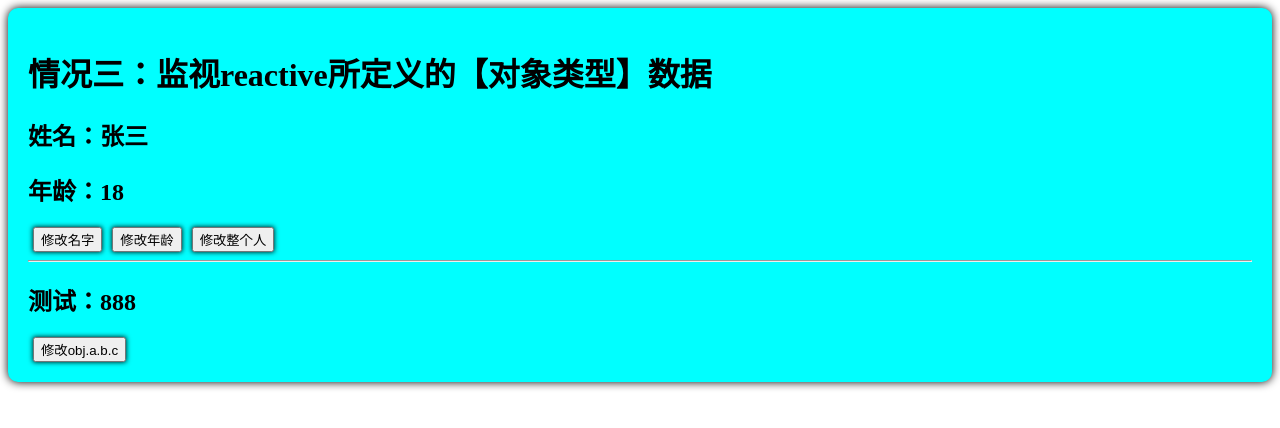
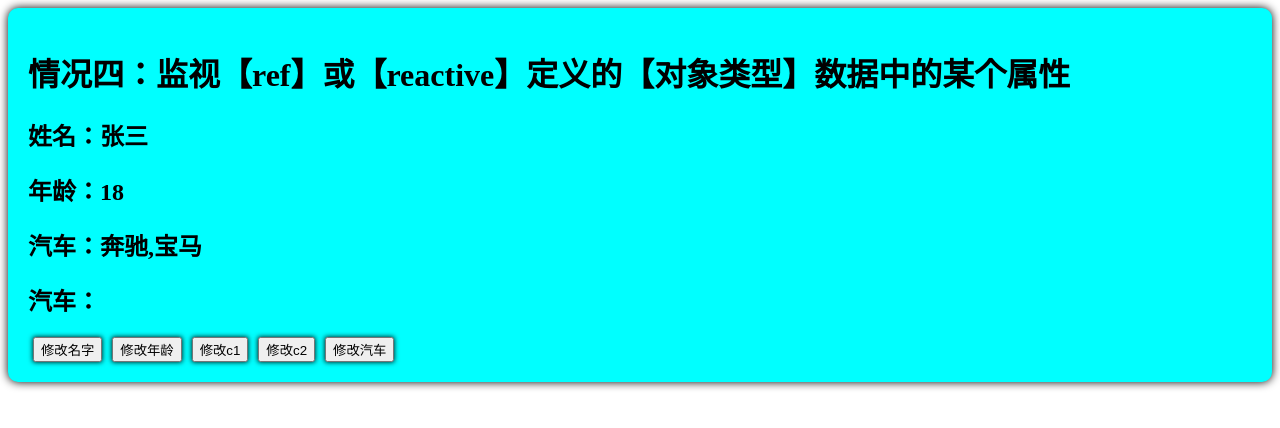
Before and after one commit to dorothy-yl/vue3, a Vue app: page / in a window 1280 px wide. Shown: the top 428 px of the page. Built offline with nearby package versions, Linux system fonts and the light colour scheme.

Commit message:
情况四：监视【ref】或【reactive】定义的【对象类型】数据中的某个属性

```diff
--- a/src/components/Person.vue
+++ b/src/components/Person.vue
@@ -1,14 +1,15 @@
 <template>
     <div class="person">
-        <h1>情况三：监视reactive所定义的【对象类型】数据</h1>
+        <h1>情况四：监视【ref】或【reactive】定义的【对象类型】数据中的某个属性</h1>
         <h2>姓名：{{ person.name }}</h2>
         <h2>年龄：{{ person.age }}</h2>
+        <h2>汽车：{{ person.car.c1 }},{{ person.car.c2 }}</h2>
+        <h2>汽车：</h2>
         <button @click="changeName">修改名字</button>
         <button @click="changeAge">修改年龄</button>
-        <button @click="changePerson">修改整个人</button>
-        <hr>
-        <h2>测试：{{ obj.a.b.c }}</h2>
-        <button @click="test">修改obj.a.b.c</button>
+        <button @click="changeC1">修改c1</button>
+        <button @click="changeC2">修改c2</button>
+        <button @click="changeCar">修改汽车</button>
     </div>
 </template>
 
@@ -19,42 +20,42 @@
 // 数据
 let person = reactive({
     name: '张三',
-    age: 18
+    age: 18,
+    car: {
+        c1: '奔驰',
+        c2: '宝马'
+    }
 })
 
-let obj = {
-    a:{
-        b:{
-            c:888
-        }
-    }
-}
+
 
 // 方法
 function changeName() {
     person.name += '~'
 }
-
 function changeAge() {
     person.age++
 }
+function changeC1() {
+    person.car.c1 = '奥迪'
+}
+function changeC2() {
+    person.car.c2 = '大众'
+}
+function changeCar() {
+    person.car = { c1: '雅迪', c2: '艾玛' }
+}
+// 监视，情况四：监视响应式对象中的某个属性，且该属性时基本类型的，要写成函数式
+// watch(()=> person.name, (newValue, oldValue) => {
+//     console.log('person变化了', newValue, oldValue)
+// })
 
-function changePerson() {
-   Object.assign(person,{name:'李四',age:80})
-}
 
-function test(){
-    obj.a.b.c = 888
-}
+// 监视，情况四：监视响应式对象中的某个属性，且该属性是对象类型的，可以直接写，也能写函数，更推荐写函数
+watch(() => person.car, (newValue, oldValue) => {
+    console.log('person变化了', newValue, oldValue)
+}, { deep: true })
 
-// 监视，监视reactive所定义的【对象类型】数据,且默认开启深度监视的，且默认开启立即监视
-watch(person,(newValue,oldValue)=>{
-    console.log('person变化了',newValue,oldValue)
-})
-
-watch(obj,(newValue,oldValue)=>{
-    console.log('obj变化了',newValue,oldValue)
-})
 </script>
 
 
```
